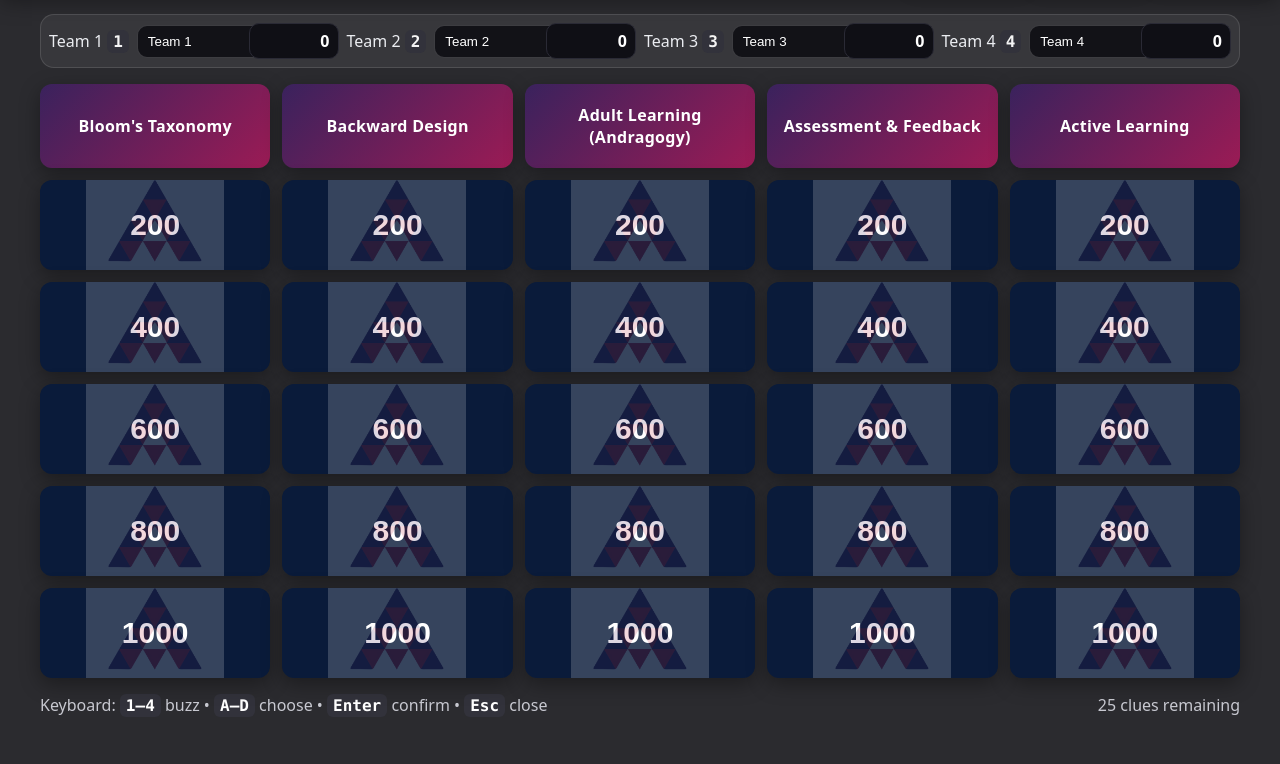
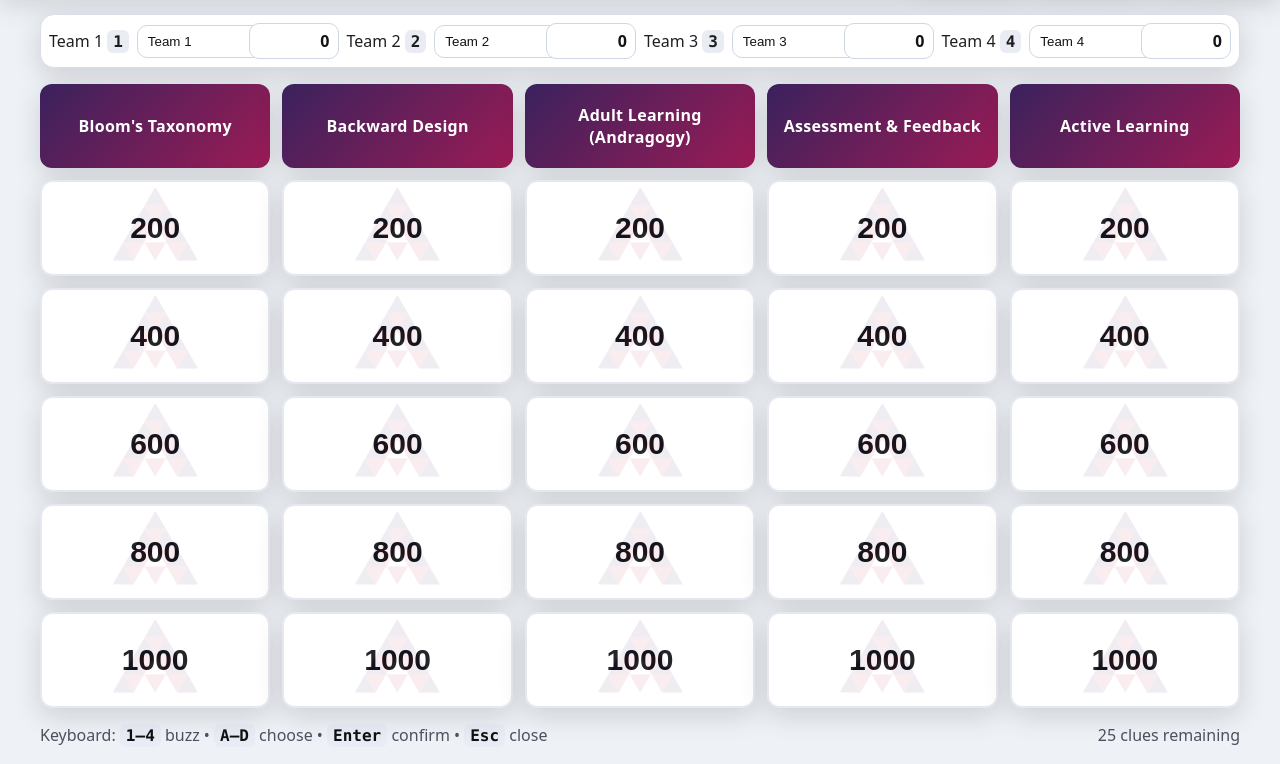
Before and after one commit to mrtrevorsimpson/4acardflip, a plain HTML site: page jeopardy.html in a window 1280 px wide. Shown: the part 76-840 px from the top of the page. Before the commit the page ends 810 px from the top, so only its background shows below. Drawn offline with Linux system fonts and the light colour scheme.

Commit message:
Update jeopardy.html

```diff
--- a/jeopardy.html
+++ b/jeopardy.html
@@ -7,35 +7,35 @@
 <style>
   /* ===================== Accessibility-first Theme ===================== */
   :root{
-    /* Brand (kept), but signals use colour-blind-safe tokens below */
     --brand-primary:#9b1b55; /* magenta */
     --brand-accent:#3a225d;  /* deep purple */
 
-    /* Canvas & text (dark mode background for board) */
-    --bg:#2b2b2f;
-    --text:#f5f7fb;     /* brighter for contrast */
-    --muted:#c8c9d1;
+    /* Page canvas (keep neutral so white cards pop) */
+    --bg:#eef1f6;
+    --text:#111317;
+    --muted:#4b5160;
 
-    /* Board tiles */
-    --tile:#0a1b3a;
-    --tileText:#ffffff;
+    /* Cards (tiles) — LIGHT THEME */
+    --tile:#ffffff;
+    --tileText:#111317;
+    --tileBorder:#e6e8f0;
 
     /* Focus outline */
-    --focus:#ffbf00;    /* yellow works on dark/light */
+    --focus:#ffbf00;
 
     /* Shadows */
-    --shadow:0 6px 20px rgba(0,0,0,.35);
+    --shadow:0 8px 28px rgba(0,0,0,.14);
 
     /* Outcome signals (colour-blind safe) */
-    --ok:#1976d2;       /* blue */
-    --warn:#ef6c00;     /* orange */
-    --ok-bg:#e3f2fd;    /* pale blue */
-    --warn-bg:#fff3e0;  /* pale orange */
+    --ok:#1976d2;      /* blue */
+    --warn:#ef6c00;    /* orange */
+    --ok-bg:#e3f2fd;   /* pale blue */
+    --warn-bg:#fff3e0; /* pale orange */
   }
 
-  /* High contrast toggle (kept) */
   .contrast, .contrast :root{
-    --bg:#000; --text:#fff; --muted:#d6d6de; --tile:#000; --tileText:#fff;
+    --bg:#000; --text:#fff; --muted:#d6d6de;
+    --tile:#111; --tileText:#fff; --tileBorder:#2a2a35;
   }
 
   /* ===================== Base Layout ===================== */
@@ -71,8 +71,8 @@
   /* ===================== One-line Score Bar ===================== */
   .scorebar{
     display:grid; grid-template-columns:repeat(4,1fr); gap:8px;
-    background:rgba(255,255,255,.06); border:1px solid rgba(255,255,255,.12);
-    border-radius:14px; padding:8px;
+    background:#ffffff; border:1px solid #d9deea;
+    border-radius:14px; padding:8px; box-shadow:var(--shadow);
   }
   .team{
     display:grid; grid-template-columns:auto 1fr auto; gap:8px; align-items:center;
@@ -80,11 +80,11 @@
   .team label{opacity:.95}
   .team input{
     width:100%; min-width:0; padding:8px 10px; border-radius:10px;
-    border:1px solid rgba(255,255,255,.18); background:#121217; color:#fff;
+    border:1px solid #cfd6e5; background:#ffffff; color:#111317;
   }
   .score{
-    font-weight:900; text-align:right; padding:6px 8px; background:#0f0f15;
-    border:1px solid #2a2a35; border-radius:10px; min-width:72px; color:#fff;
+    font-weight:900; text-align:right; padding:6px 8px; background:#ffffff;
+    border:1px solid #cfd6e5; border-radius:10px; min-width:72px; color:#111317;
   }
 
   /* ===================== Board ===================== */
@@ -97,36 +97,31 @@
   }
   .tile{
     position:relative; overflow:hidden;
-    background:var(--tile); color:var(--tileText); border-radius:12px; min-height:90px;
+    background:var(--tile); color:var(--tileText); border-radius:12px; min-height:96px;
     display:flex; align-items:center; justify-content:center; font-size:30px; font-weight:900;
-    cursor:pointer; user-select:none; box-shadow:var(--shadow);
+    cursor:pointer; user-select:none; box-shadow:var(--shadow); border:2px solid var(--tileBorder);
   }
+  /* Logo watermark on every tile (very subtle for readability) */
+  .tile::before{
+    content:""; position:absolute; inset:0; pointer-events:none;
+    background-image:url("assiniboinelogo.png");
+    background-repeat:no-repeat; background-position:center; background-size:55%;
+    opacity:.08; filter:grayscale(0.1);
+  }
+  /* Used tiles -> hatch overlay + label (no dim) */
   .tile[aria-disabled="true"]{
-    opacity:1; color:#dde2f2; /* keep readable */
-    background:
-      repeating-linear-gradient(
-        45deg, rgba(255,255,255,.09) 0, rgba(255,255,255,.09) 6px,
-        transparent 6px, transparent 12px
-      ),
-      var(--tile);
+    opacity:1; color:#3a3f4b; background:#ffffff; border-color:#d4d8e5;
+    background-image:
+      repeating-linear-gradient(45deg, rgba(20,26,44,.08) 0, rgba(20,26,44,.08) 6px, transparent 6px, transparent 12px);
   }
   .tile[aria-disabled="true"]::after{
-    content:"USED"; position:absolute; bottom:6px; right:8px; font-size:12px; letter-spacing:.08em; opacity:.9;
-  }
-
-  /* Logo watermark on every tile (reduced opacity for contrast safety) */
-  .tile::before{
-    content:""; position:absolute; inset:0; pointer-events:none;
-    background-image:url("./assiniboinelogo.png");
-    background-repeat:no-repeat; background-position:center; background-size:60%;
-    opacity:.18; /* lower than before for readability */
-    mix-blend-mode:normal; filter:grayscale(0.1);
+    content:"USED"; position:absolute; bottom:6px; right:8px; font-size:12px; letter-spacing:.08em; color:#5a6070;
   }
 
   .footer{display:flex; gap:10px; align-items:center; justify-content:space-between; color:var(--muted)}
 
-  /* ===================== Modal ===================== */
-  dialog{ width:min(800px,92vw); border:none; border-radius:16px; padding:0; box-shadow:0 30px 80px rgba(0,0,0,.65); background:#17171d; color:#fff }
+  /* ===================== Modal (Light) ===================== */
+  dialog{ width:min(800px,92vw); border:none; border-radius:16px; padding:0; box-shadow:0 30px 80px rgba(0,0,0,.35); background:#ffffff; color:#111317 }
   .modal{ padding:18px; display:flex; flex-direction:column; gap:14px }
   .modal header{box-shadow:none; background:transparent; padding:0; display:flex; align-items:center; gap:10px}
   .badge{background:var(--brand-primary); color:#fff; font-weight:800; padding:4px 8px; border-radius:10px}
@@ -134,8 +129,8 @@
   .options{display:grid; gap:10px}
   .options button{
     min-height:48px;
-    text-align:left; padding:12px; background:#23232b; color:#f5f7fb;
-    border-radius:12px; border:2px solid #3b3b46;
+    text-align:left; padding:12px; background:#ffffff; color:#111317;
+    border-radius:12px; border:2px solid #d9deea;
   }
   .options button:focus{outline:3px solid var(--focus); outline-offset:2px}
   .options button.correct{
@@ -152,9 +147,9 @@
   }
   .row{display:flex; align-items:center; justify-content:space-between; gap:10px}
   .timer{font-variant-numeric:tabular-nums; font-weight:900}
-  .buzzhint{color:#b8b8c7}
+  .buzzhint{color:#6a6f7d}
   .status{font-weight:800}
-  .kbd{font-family:ui-monospace,SFMono-Regular,Menlo,Consolas,monospace; font-weight:800; background:#32323b; color:#fff; padding:2px 6px; border-radius:6px}
+  .kbd{font-family:ui-monospace,SFMono-Regular,Menlo,Consolas,monospace; font-weight:800; background:#e9ecf4; color:#111; padding:2px 6px; border-radius:6px}
   .muted{color:var(--muted)}
   .sr-only{position:absolute;width:1px;height:1px;padding:0;margin:-1px;overflow:hidden;clip:rect(0,0,0,0);white-space:nowrap;border:0}
 
@@ -172,7 +167,7 @@
 
   <header role="banner">
     <div class="brand">
-      <img src="./assiniboinelogo.png" alt="Assiniboine College logo"/>
+      <img src="assiniboinelogo.png" alt="Assiniboine College logo"/>
       <div class="title">
         <b>Teaching & Learning Jeopardy</b>
         <small>Assiniboine College — 5×5 board • MCQ • 15s • Buzzers <span class="kbd">1–4</span></small>
@@ -513,7 +508,7 @@ contrastBtn.onclick = ()=>{
 function init(){
   // Add team shape markers to labels (non-colour cues)
   document.querySelectorAll('.team label').forEach((lbl, i)=> {
-    lbl.setAttribute('data-shape', teamShapes[i] || "");
+    lbl.setAttribute('data-shape', [" ■"," ▲"," ●"," ◆"][i] || "");
   });
 
   drawBoard();
```
